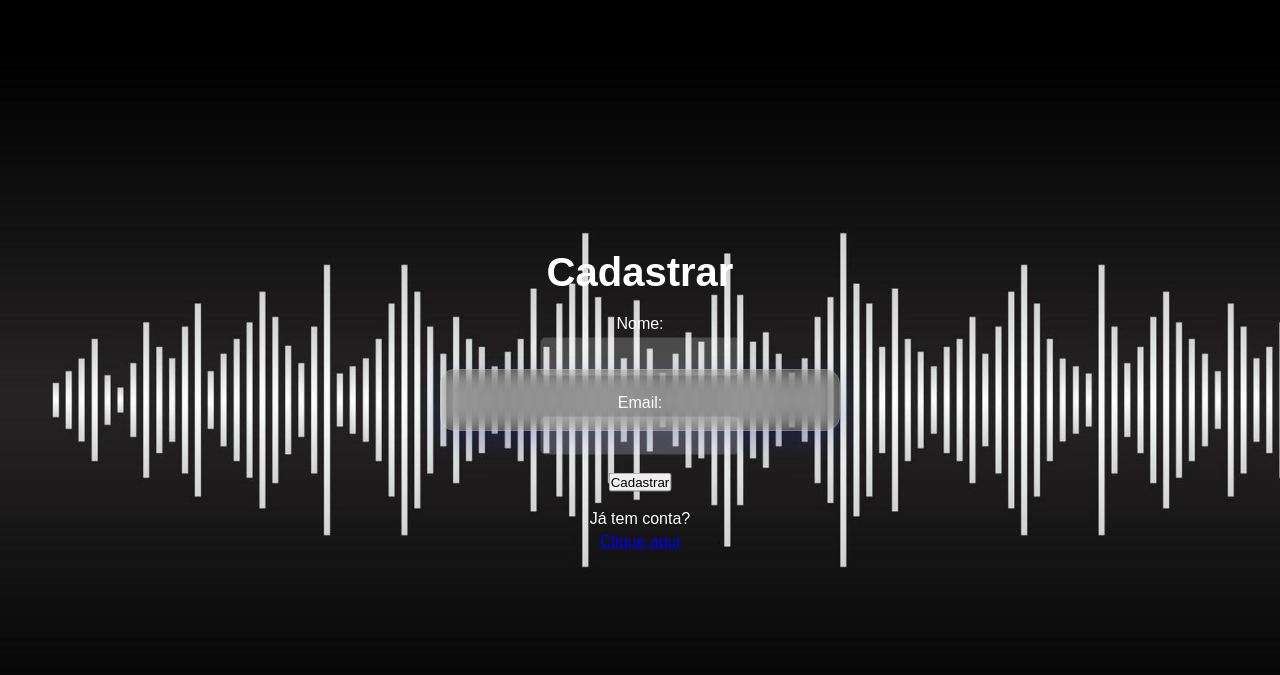
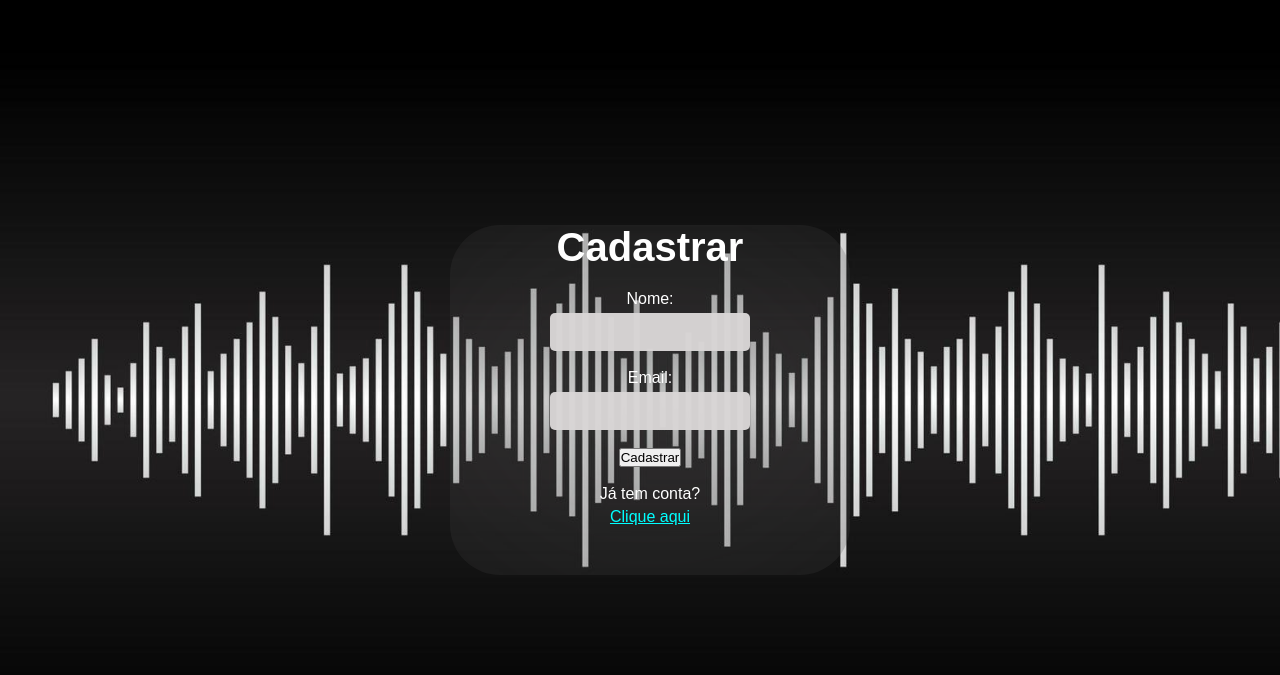
Before and after one commit to Erro23s/FinalProject, a PHP site: page /routes/routes.php in a window 1280 px wide. Shown: the top 675 px of the page. Run offline with PHP 8.4, Linux system fonts and the light colour scheme.

Commit message:
Ta ae o Front

```diff
--- a/AvaliadorMusicas/Views/musicas/cadastro.php
+++ b/AvaliadorMusicas/Views/musicas/cadastro.php
@@ -11,8 +11,8 @@
     <div class="background-overlay"></div> <!-- Fundo adicional atrás do formulário -->
 
     <div class="login-container">
-        <div class="login-box">
-    <div>
+
+    <div class="border">
         <h1>Cadastrar</h1>
         <form method="POST" action="../index.php?action=create">
         <label for="name">Nome:</label>
@@ -26,8 +26,11 @@
         <br>
 
         <label for="a">Já tem conta?</label>
-        <a href="login?action=login">Clique aqui</a>
+
+        <a class="link" href="login?action=login">Clique aqui</a>
+
     </div>
+        </div>
 
 
 
--- a/AvaliadorMusicas/Views/musicas/login.php
+++ b/AvaliadorMusicas/Views/musicas/login.php
@@ -12,8 +12,8 @@
 <div class="background-overlay"></div> <!-- Fundo adicional atrás do formulário -->
 
     <div class="login-container">
-        <div class="login-box">
-    <div>
+
+    <div class="border">
         <h1>Login</h1>
         <form method="POST" action="../index.php?action=validar">
         <label for="name">Nome:</label>
@@ -27,7 +27,7 @@
         <br>
 
         <label for="a">Não tem conta?</label>
-        <a href="login?action=cadrastro">Clique aqui</a>
+        <a class="link"href="login?action=cadrastro">Clique aqui</a>
     </div>
 
 
--- a/AvaliadorMusicas/public/Css/Cadastro.css
+++ b/AvaliadorMusicas/public/Css/Cadastro.css
@@ -5,13 +5,18 @@ div{
     transform: translate(-50%, -50%);
     }
 
- /* geralzão */
+    .link{
+        color: aqua;
+    }
+
+
 * {
     margin: 0;
     padding: 0;
     box-sizing: border-box;
     font-family: 'Poppins', sans-serif;
 }
+
 
 body {
     background: url(9269016-sound-wave-equalizer-on-black-background-ilustracao-vetor.jpg);
@@ -23,6 +28,22 @@ body {
 }
 
 /* login */
+
+
+.border{
+    border: 1px;
+    border-radius: 50px;
+    margin: 0 auto;
+    padding: 0;
+    height: 350px;
+    width: 400px;
+    margin-left: 10px;
+    margin-right: 10px;
+    text-align: center;
+    backdrop-filter: blur(200px);
+    top: 50%;
+
+}
 .login-container {
     display: flex;
     justify-content: center;
@@ -32,7 +53,7 @@ body {
 }
 
 .login-box {
-    background: rgba(255, 255, 255, 0.1);
+    background: rgba(255, 253, 253, 0.1);
     backdrop-filter: blur(10px);
     border-radius: 15px;
     padding: 30px;
@@ -40,7 +61,7 @@ body {
     max-width: 400px;
     text-align: center;
     box-shadow: 0 8px 32px rgba(31, 38, 135, 0.37);
-    border: 1px solid rgba(255, 255, 255, 0.18);
+    border: 1px solid rgba(3, 3, 3, 0.18);
     animation: fadeIn 1s ease-in-out;
 }
 
@@ -64,15 +85,16 @@ label {
 }
 
 input {
-    width: 100%;
+    width: 50%;
     padding: 10px;
     font-size: 1rem;
     border-radius: 5px;
     border: none;
     outline: none;
-    background: rgba(255, 255, 255, 0.2);
+    background: rgba(216, 213, 213, 0.973);
     color: white;
     transition: all 0.3s ease;
+
 }
 
 input:focus {
```
